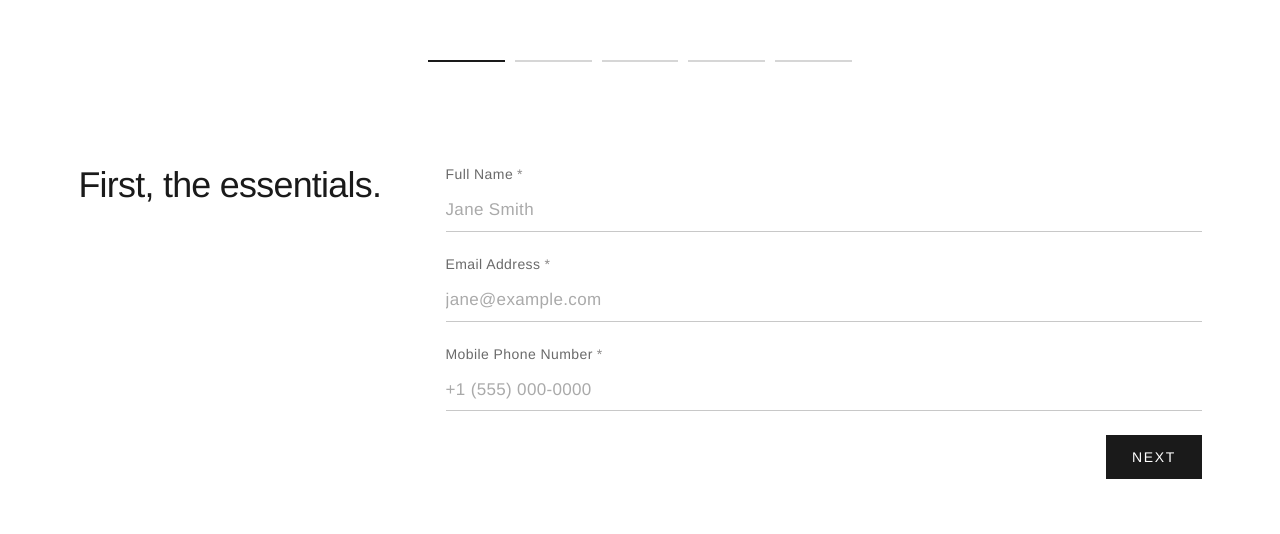
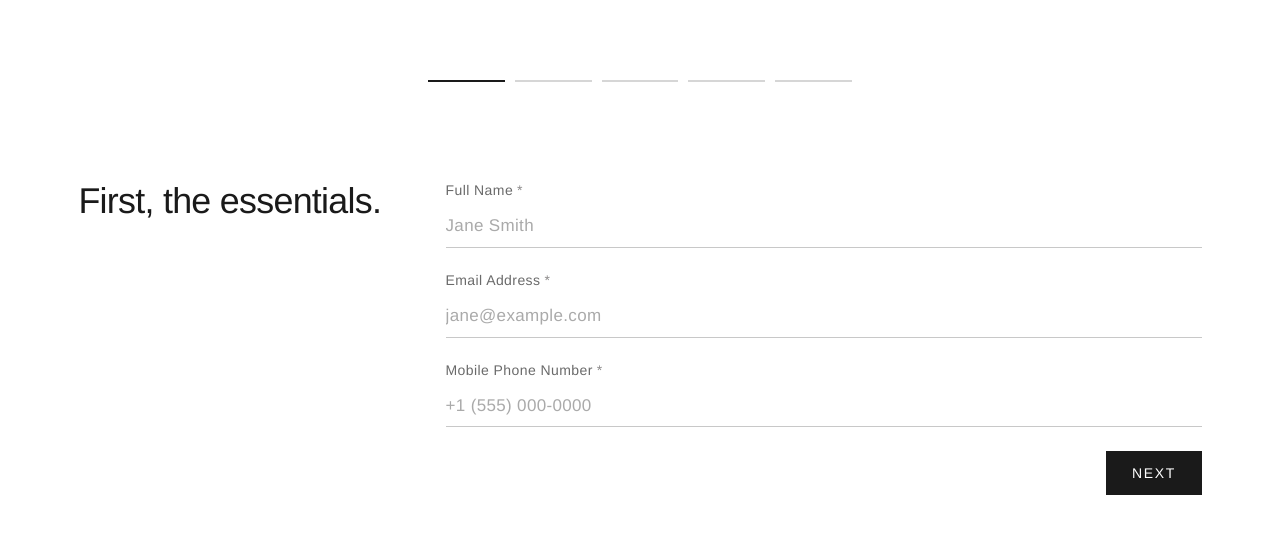
Before and after one commit to mducfnd/frame-institute, a Next.js app: page /intensive in a window 1280 px wide. Shown: the part 9092-9626 px from the top of the page. Built offline with nearby package versions, Linux system fonts and the light colour scheme; a web font is replaced by a local one.

Commit message:
Pin form progress bar below nav so short viewports cannot scroll it into the logo

```diff
--- a/app/intensive/page.tsx
+++ b/app/intensive/page.tsx
@@ -113,6 +113,11 @@ const minLength = (n: number, message: string) => (v: string): string | null =>
 
 // Bots submit instantly; a real person cannot fill five steps in two seconds.
 const MIN_FILL_MS = 2000;
+
+// The fixed NavBar sits at top:1rem and is ~39-41px tall, so its bottom edge is
+// ~55-57px down. Everything that needs to clear it is measured in px for that
+// reason — a vh value shrinks with the visible viewport and stops clearing.
+const NAV_CLEARANCE_PX = 72;
 
 // Reveal windows for the four session cells (in progress units, 0..5)
 // Grid position: 0=TL, 1=BL, 2=TR, 3=BR
@@ -1205,17 +1210,24 @@ export default function IntensivePage() {
         width: "100%",
         maxWidth: "1200px",
         margin: "0 auto",
-        padding: isMobile ? "13vh 7vw 0 7vw" : "4vh 3vw 0 3vw",
+        padding: isMobile ? "clamp(84px, 12vh, 118px) 7vw 0 7vw" : "clamp(40px, 4vh, 72px) 3vw 0 3vw",
         boxSizing: "border-box",
       }}
     >
-      {/* Progress bar */}
+      {/* Progress bar — sticks just below the fixed nav, so no amount of
+          scrolling (or browser-chrome resizing) can push it into the logo. */}
       <div
         style={{
+          position: "sticky",
+          top: NAV_CLEARANCE_PX,
+          zIndex: 5,
+          background: "#ffffff",
           display: "flex",
           justifyContent: "center",
           gap: "10px",
-          marginBottom: "13vh",
+          paddingTop: "12px",
+          paddingBottom: "12px",
+          marginBottom: isMobile ? "8vh" : "11vh",
         }}
       >
         {STEPS.map((_, i) => (
```
